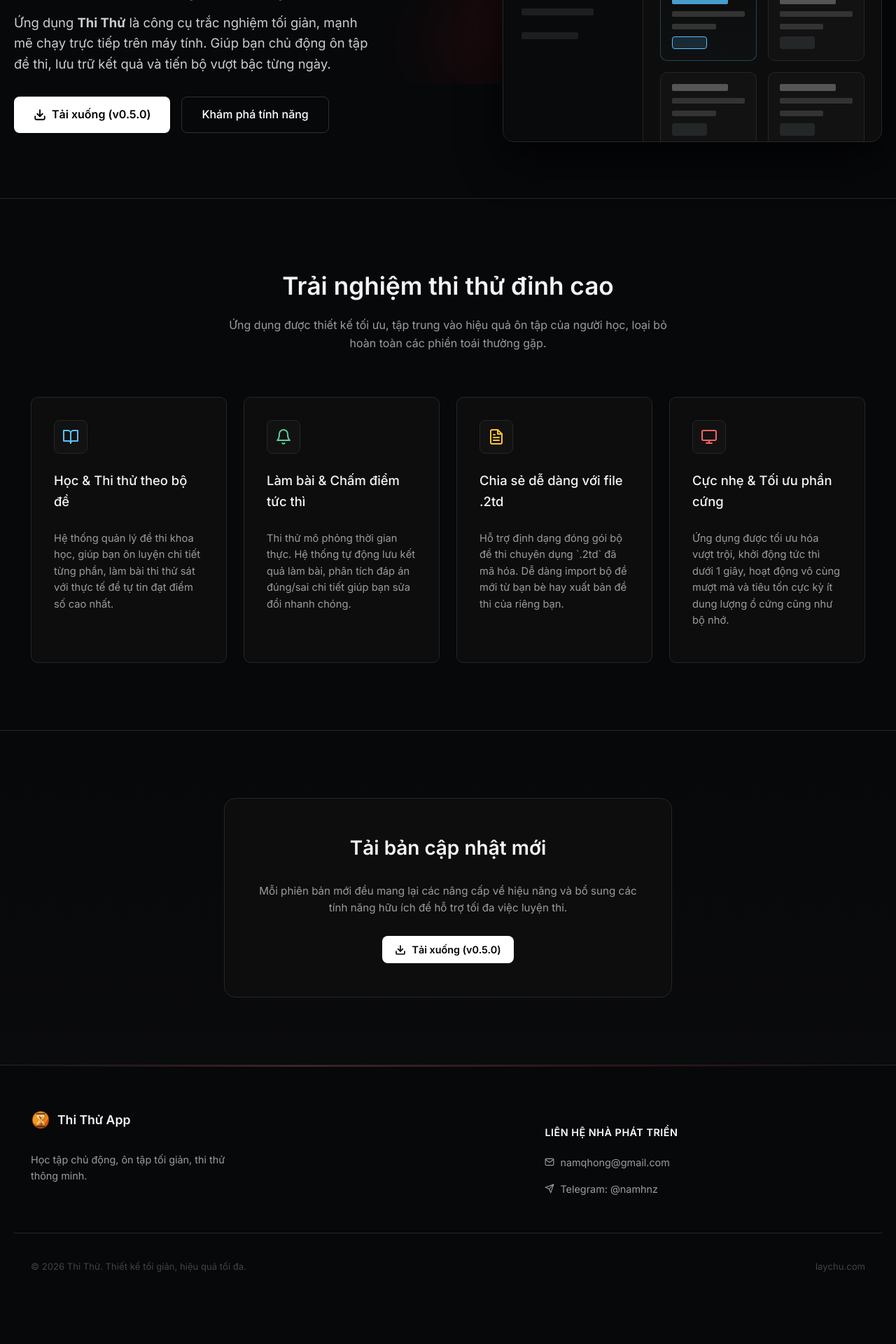
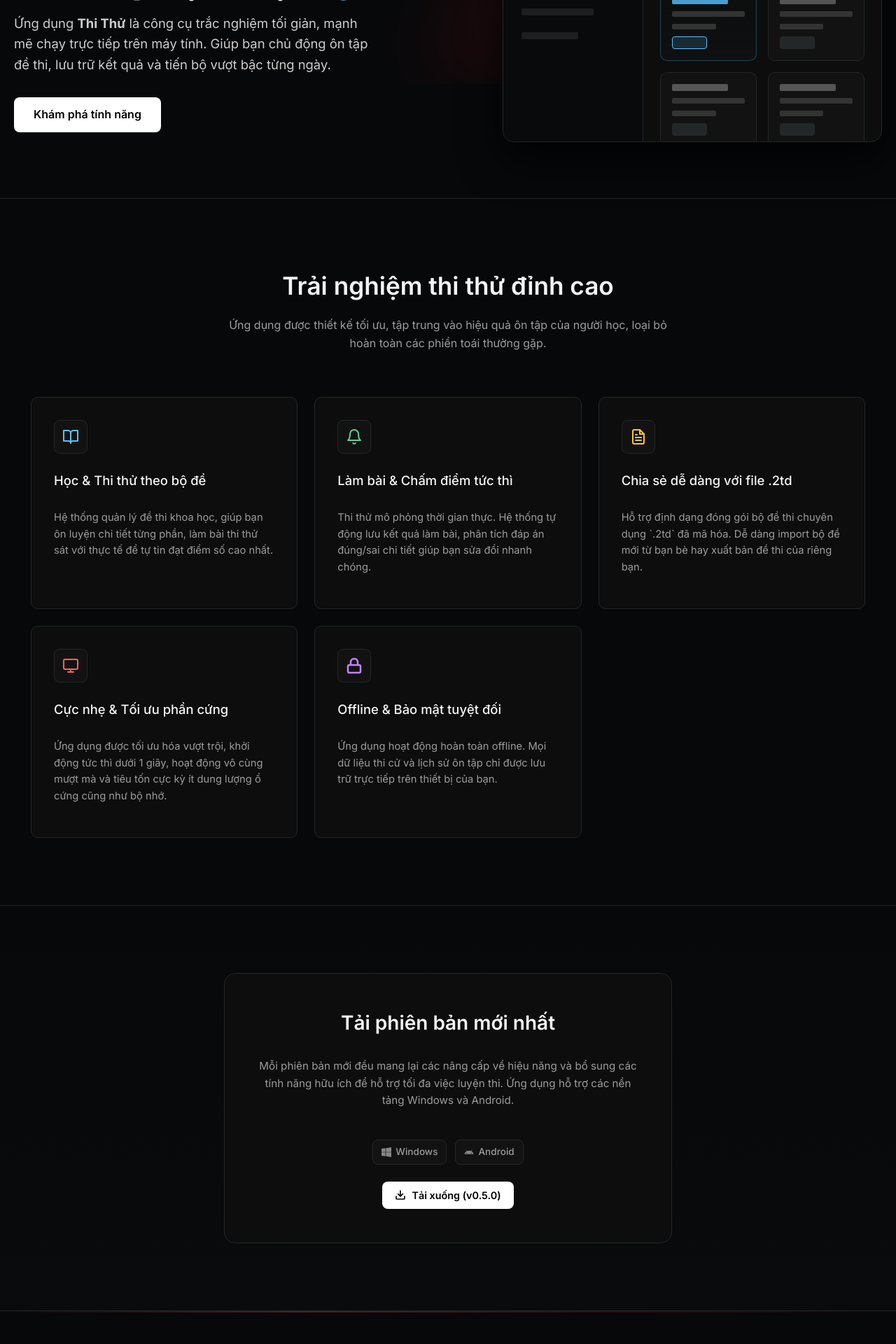
Before and after one commit to ocampoje17/thithu-landing-page, a React (Vite) app: page / in a window 1280 px wide. Shown: the part 280-2200 px from the top of the page at 70% size. Before the commit the page ends 2145 px from the top, so only its background shows below. Built offline with nearby package versions, Linux system fonts and the light colour scheme; no server answers.

Commit message:
feat: add offline feature card, privacy & terms modals, scroll & top nav enhancements

```diff
--- a/src/App.tsx
+++ b/src/App.tsx
@@ -16,6 +16,7 @@ function App() {
     pub_date: "2026-05-24T10:30:00+07:00",
     download_url: DOWNLOAD_PAGE_URL
   });
+  const [activeModal, setActiveModal] = useState<'privacy' | 'terms' | null>(null);
 
   useEffect(() => {
     fetch(VERSION_INFO_URL)
@@ -56,7 +57,7 @@ function App() {
             <a href="#update" className="nav-link">Cập nhật</a>
             <a href="#contact" className="nav-link">Liên hệ</a>
           </div>
-          <a href={versionInfo.download_url} target="_blank" rel="noopener noreferrer" className="btn-primary">
+          <a href="#update" className="btn-primary">
             <svg width="16" height="16" viewBox="0 0 24 24" fill="none" stroke="currentColor" strokeWidth="2.5" strokeLinecap="round" strokeLinejoin="round">
               <path d="M21 15v4a2 2 0 0 1-2 2H5a2 2 0 0 1-2-2v-4" />
               <polyline points="7 10 12 15 17 10" />
@@ -79,15 +80,7 @@ function App() {
             Ứng dụng <strong>Thi Thử</strong> là công cụ trắc nghiệm tối giản, mạnh mẽ chạy trực tiếp trên máy tính. Giúp bạn chủ động ôn tập đề thi, lưu trữ kết quả và tiến bộ vượt bậc từng ngày.
           </p>
           <div className="hero-buttons">
-            <a href={versionInfo.download_url} target="_blank" rel="noopener noreferrer" className="btn-primary">
-              <svg width="18" height="18" viewBox="0 0 24 24" fill="none" stroke="currentColor" strokeWidth="2.5" strokeLinecap="round" strokeLinejoin="round">
-                <path d="M21 15v4a2 2 0 0 1-2 2H5a2 2 0 0 1-2-2v-4" />
-                <polyline points="7 10 12 15 17 10" />
-                <line x1="12" y1="15" x2="12" y2="3" />
-              </svg>
-              Tải xuống (v{versionInfo.version})
-            </a>
-            <a href="#features" className="btn-secondary">
+            <a href="#features" className="btn-primary">
               Khám phá tính năng
             </a>
           </div>
@@ -202,6 +195,17 @@ function App() {
               <h3 className="feature-card-title">Cực nhẹ & Tối ưu phần cứng</h3>
               <p className="feature-card-desc">Ứng dụng được tối ưu hóa vượt trội, khởi động tức thì dưới 1 giây, hoạt động vô cùng mượt mà và tiêu tốn cực kỳ ít dung lượng ổ cứng cũng như bộ nhớ.</p>
             </div>
+            {/* Feature 5 */}
+            <div className="feature-card">
+              <div className="feature-icon-wrapper">
+                <svg width="24" height="24" viewBox="0 0 24 24" fill="none" stroke="currentColor" strokeWidth="2.5" strokeLinecap="round" strokeLinejoin="round">
+                  <rect x="3" y="11" width="18" height="11" rx="2" ry="2" />
+                  <path d="M7 11V7a5 5 0 0 1 10 0v4" />
+                </svg>
+              </div>
+              <h3 className="feature-card-title">Offline & Bảo mật tuyệt đối</h3>
+              <p className="feature-card-desc">Ứng dụng hoạt động hoàn toàn offline. Mọi dữ liệu thi cử và lịch sử ôn tập chỉ được lưu trữ trực tiếp trên thiết bị của bạn.</p>
+            </div>
           </div>
         </div>
       </section>
@@ -211,8 +215,24 @@ function App() {
         <div className="container">
           <div className="update-box">
             <div className="update-left">
-              <h3>Tải bản cập nhật mới</h3>
-              <p>Mỗi phiên bản mới đều mang lại các nâng cấp về hiệu năng và bổ sung các tính năng hữu ích để hỗ trợ tối đa việc luyện thi.</p>
+              <h3>Tải phiên bản mới nhất</h3>
+              <p>Mỗi phiên bản mới đều mang lại các nâng cấp về hiệu năng và bổ sung các tính năng hữu ích để hỗ trợ tối đa việc luyện thi. Ứng dụng hỗ trợ các nền tảng Windows và Android.</p>
+
+              <div className="platform-badges">
+                <span className="platform-badge">
+                  <svg width="14" height="14" viewBox="0 0 24 24" fill="currentColor">
+                    <path d="M0 3.449L9.75 2.1v9.45H0V3.449zM0 12.55h9.75v9.45L0 20.551v-8zM10.95 1.95L24 0v11.55H10.95V1.95zM10.95 12.55H24v11.45l-13.05-1.95v-9.5z"/>
+                  </svg>
+                  Windows
+                </span>
+                <span className="platform-badge">
+                  <svg width="14" height="14" viewBox="0 0 24 24" fill="currentColor">
+                    <path d="M17.523 15.3414c-.5511 0-.9993-.4482-.9993-.9993s.4482-.9993.9993-.9993c.5512 0 .9994.4482.9994.9993s-.4482.9993-.9994.9993m-11.046 0c-.5511 0-.9993-.4482-.9993-.9993s.4482-.9993.9993-.9993c.5512 0 .9994.4482.9994.9993s-.4482.9993-.9994.9993m11.248-5.8987l1.9663-3.4057c.0984-.1705.0401-.3879-.1304-.4863-.1707-.0984-.3881-.04-.4865.1305l-1.9961 3.4572C15.5457 8.5283 13.8447 8 12 8c-1.8447 0-3.5457.5283-5.0783 1.4384L4.9256 5.9812c-.0984-.1705-.3158-.2289-.4865-.1305-.1705.0984-.2288.3158-.1304.4863l1.9663 3.4057C3.1367 11.218 1.1558 13.7842 1.011 16.82h21.978c-.1448-3.0358-2.1257-5.602-5.215-7.3773"/>
+                  </svg>
+                  Android
+                </span>
+              </div>
+
               <a href={versionInfo.download_url} target="_blank" rel="noopener noreferrer" className="btn-primary">
                 <svg width="16" height="16" viewBox="0 0 24 24" fill="none" stroke="currentColor" strokeWidth="2.5" strokeLinecap="round" strokeLinejoin="round">
                   <path d="M21 15v4a2 2 0 0 1-2 2H5a2 2 0 0 1-2-2v-4" />
@@ -225,7 +245,6 @@ function App() {
           </div>
         </div>
       </section>
-
 
       {/* Footer Section */}
       <footer id="contact" className="footer-section">
@@ -250,8 +269,6 @@ function App() {
               Học tập chủ động, ôn tập tối giản, thi thử thông minh.
             </p>
           </div>
-
-
 
           <div className="footer-column">
             <h4 className="footer-title">Liên hệ nhà phát triển</h4>
@@ -281,10 +298,64 @@ function App() {
         <div className="container footer-bottom">
           <p>© 2026 Thi Thử. Thiết kế tối giản, hiệu quả tối đa.</p>
           <div className="footer-bottom-links">
+            <a href="#privacy" onClick={(e) => { e.preventDefault(); setActiveModal('privacy'); }}>Chính sách riêng tư</a>
+            <a href="#terms" onClick={(e) => { e.preventDefault(); setActiveModal('terms'); }}>Điều khoản sử dụng</a>
             <a href="https://laychu.com" target="_blank" rel="noopener noreferrer">laychu.com</a>
           </div>
         </div>
       </footer>
+
+      {/* Modal overlays */}
+      {activeModal && (
+        <div className="modal-backdrop" onClick={() => setActiveModal(null)}>
+          <div className="modal-window" onClick={(e) => e.stopPropagation()}>
+            <div className="modal-header">
+              <h3>{activeModal === 'privacy' ? 'Chính sách riêng tư' : 'Điều khoản sử dụng'}</h3>
+              <button className="modal-close" onClick={() => setActiveModal(null)}>
+                <svg width="20" height="20" viewBox="0 0 24 24" fill="none" stroke="currentColor" strokeWidth="2" strokeLinecap="round" strokeLinejoin="round">
+                  <line x1="18" y1="6" x2="6" y2="18"></line>
+                  <line x1="6" y1="6" x2="18" y2="18"></line>
+                </svg>
+              </button>
+            </div>
+            <div className="modal-body">
+              {activeModal === 'privacy' ? (
+                <>
+                  <p>Chào mừng bạn đến với ứng dụng <strong>Thi Thử</strong>. Chúng tôi cực kỳ coi trọng sự riêng tư và bảo mật thông tin của người dùng. Dưới đây là các chính sách chi tiết:</p>
+
+                  <h4>1. Hoạt động offline 100%</h4>
+                  <p>Ứng dụng được thiết kế để chạy trực tiếp trên thiết bị của bạn mà không cần kết nối mạng để hoạt động (trừ thao tác kiểm tra cập nhật phiên bản nếu được yêu cầu). Không có bất kỳ dữ liệu nào được gửi về máy chủ của chúng tôi.</p>
+
+                  <h4>2. Lưu trữ dữ liệu cục bộ</h4>
+                  <p>Tất cả các dữ liệu bao gồm bộ đề thi ôn luyện (.2td), tiến trình học tập, lịch sử thi thử và kết quả điểm số đều được lưu trữ hoàn toàn cục bộ trên ổ cứng máy tính hoặc thiết bị di động cá nhân của bạn.</p>
+
+                  <h4>3. Không thu thập thông tin cá nhân</h4>
+                  <p>Chúng tôi không yêu cầu tài khoản đăng nhập, không thu thập họ tên, email, số điện thoại hay bất kỳ thông tin nhận dạng cá nhân nào khác của người sử dụng.</p>
+
+                  <h4>4. Quyền truy cập thiết bị</h4>
+                  <p>Ứng dụng chỉ yêu cầu các quyền truy cập tệp tin cơ bản để có thể đọc/ghi các bộ đề thi `.2td` do bạn chọn mở. Chúng tôi hoàn toàn không truy cập trái phép các thư mục riêng tư khác của bạn.</p>
+                </>
+              ) : (
+                <>
+                  <p>Bằng việc tải xuống và sử dụng ứng dụng <strong>Thi Thử</strong>, bạn đồng ý với các điều khoản sử dụng sau đây:</p>
+
+                  <h4>1. Mục đích sử dụng</h4>
+                  <p>Ứng dụng được cung cấp miễn phí nhằm hỗ trợ học sinh, sinh viên và người tự học ôn luyện các đề thi trắc nghiệm, nâng cao kiến thức cá nhân.</p>
+
+                  <h4>2. Bản quyền bộ đề thi</h4>
+                  <p>Định dạng tệp `.2td` được dùng để đóng gói và chia sẻ đề thi. Bạn hoàn toàn tự chịu trách nhiệm về tính pháp lý cũng như bản quyền của các nội dung đề thi do bạn tự nhập, tạo lập hoặc import từ các nguồn bên ngoài vào ứng dụng.</p>
+
+                  <h4>3. Giới hạn trách nhiệm</h4>
+                  <p>Ứng dụng chỉ là công cụ hỗ trợ giả lập phòng thi và luyện đề. Chúng tôi không chịu trách nhiệm pháp lý đối với bất kỳ sai sót nào trong nội dung đề thi tự chọn, hoặc kết quả thi thực tế của bạn tại các kỳ thi chính thức.</p>
+
+                  <h4>4. Thay đổi điều khoản</h4>
+                  <p>Chúng tôi giữ quyền cập nhật các điều khoản này khi phát hành các phiên bản mới của ứng dụng để đảm bảo phù hợp với luật pháp và trải nghiệm sử dụng an toàn.</p>
+                </>
+              )}
+            </div>
+          </div>
+        </div>
+      )}
     </div>
   );
 }
--- a/src/index.css
+++ b/src/index.css
@@ -28,6 +28,8 @@
   --accent-green-soft: rgba(89, 212, 153, 0.15);
   --accent-yellow: #ffc533;
   --accent-yellow-soft: rgba(255, 197, 51, 0.15);
+  --accent-purple: #c084fc;
+  --accent-purple-soft: rgba(192, 132, 252, 0.15);
 
   --hero-stripe-start: #ff5757;
   --hero-stripe-end: #a1131a;
@@ -506,7 +508,7 @@ html, body {
 
 .features-grid {
   display: grid;
-  grid-template-columns: repeat(4, 1fr);
+  grid-template-columns: repeat(3, 1fr);
   gap: 24px;
 }
 
@@ -549,6 +551,10 @@ html, body {
 
 .feature-card:nth-child(4) .feature-icon-wrapper {
   color: var(--accent-red);
+}
+
+.feature-card:nth-child(5) .feature-icon-wrapper {
+  color: var(--accent-purple);
 }
 
 .feature-card-title {
@@ -856,3 +862,137 @@ html, body {
     display: none; /* simple responsive Nav */
   }
 }
+
+/* Platform Badges Section */
+.platform-badges {
+  display: flex;
+  gap: 12px;
+  justify-content: center;
+  margin-top: 16px;
+  margin-bottom: 24px;
+}
+
+.platform-badge {
+  display: inline-flex;
+  align-items: center;
+  gap: 6px;
+  background-color: var(--surface-card);
+  border: 1px solid var(--hairline);
+  padding: 6px 12px;
+  border-radius: var(--rounded-md);
+  font-size: 0.85rem;
+  color: var(--mute);
+  font-weight: 500;
+  transition: all 0.2s ease;
+}
+
+.platform-badge:hover {
+  border-color: var(--hairline-strong);
+  color: var(--ink);
+  transform: translateY(-1px);
+}
+
+.platform-badge svg {
+  opacity: 0.85;
+}
+
+/* Modal Overlays */
+.modal-backdrop {
+  position: fixed;
+  top: 0;
+  left: 0;
+  width: 100%;
+  height: 100%;
+  background-color: rgba(7, 8, 10, 0.6);
+  backdrop-filter: blur(12px);
+  z-index: 9999;
+  display: flex;
+  align-items: center;
+  justify-content: center;
+  padding: 20px;
+  animation: fadeIn 0.2s ease-out;
+}
+
+.modal-window {
+  background-color: var(--surface);
+  border: 1px solid var(--hairline);
+  border-radius: var(--rounded-xl);
+  width: 100%;
+  max-width: 600px;
+  max-height: 80vh;
+  display: flex;
+  flex-direction: column;
+  box-shadow: 0 32px 80px rgba(0, 0, 0, 0.9);
+  animation: scaleUp 0.25s cubic-bezier(0.34, 1.56, 0.64, 1);
+  overflow: hidden;
+}
+
+.modal-header {
+  display: flex;
+  align-items: center;
+  justify-content: space-between;
+  padding: 20px 24px;
+  border-bottom: 1px solid var(--hairline);
+}
+
+.modal-header h3 {
+  margin: 0;
+  font-size: 1.25rem;
+  font-weight: 600;
+  color: var(--ink);
+}
+
+.modal-close {
+  background: transparent;
+  border: none;
+  color: var(--mute);
+  cursor: pointer;
+  padding: 4px;
+  border-radius: var(--rounded-sm);
+  display: flex;
+  align-items: center;
+  justify-content: center;
+  transition: all 0.2s ease;
+}
+
+.modal-close:hover {
+  background-color: var(--surface-card);
+  color: var(--ink);
+}
+
+.modal-body {
+  padding: 24px;
+  overflow-y: auto;
+  font-size: 0.95rem;
+  line-height: 1.7;
+  color: var(--body);
+}
+
+.modal-body h4 {
+  margin: 20px 0 8px 0;
+  font-size: 1.05rem;
+  font-weight: 600;
+  color: var(--ink);
+}
+
+.modal-body h4:first-of-type {
+  margin-top: 0;
+}
+
+.modal-body p {
+  margin: 0 0 16px 0;
+}
+
+.modal-body p:last-child {
+  margin-bottom: 0;
+}
+
+@keyframes fadeIn {
+  from { opacity: 0; }
+  to { opacity: 1; }
+}
+
+@keyframes scaleUp {
+  from { transform: scale(0.95); opacity: 0; }
+  to { transform: scale(1); opacity: 1; }
+}
```
